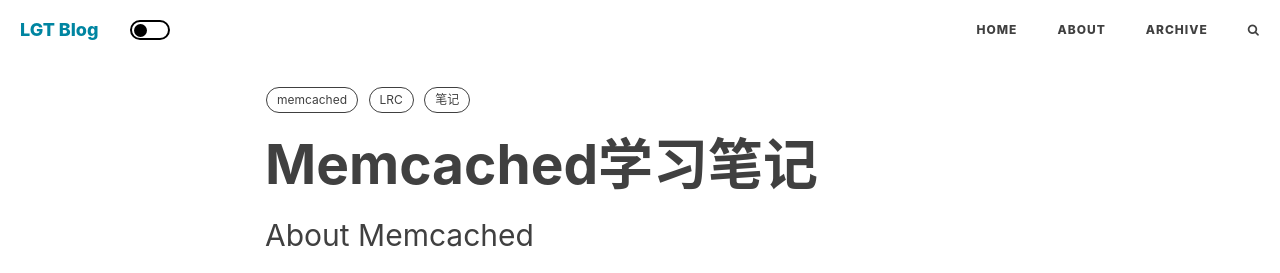
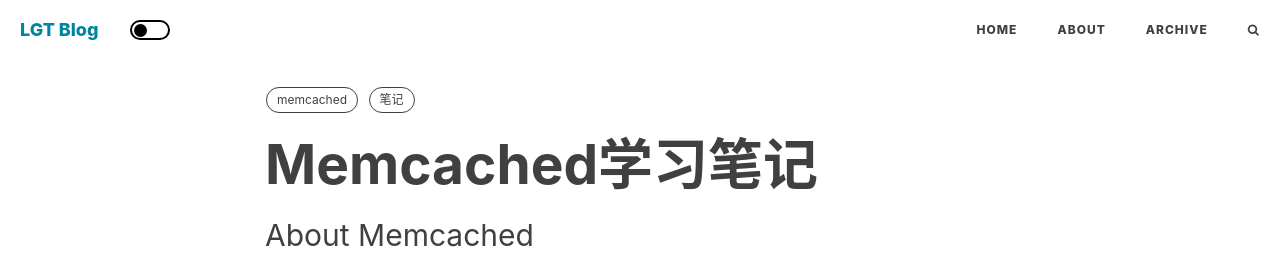
Before and after one commit to LG-tianyuan/lg-tianyuan.github.io, a Jekyll site: the page built from _posts/memcached/2022-10-24-memcached.md, in a window 1280 px wide and 900 px high. Shown: the top 273 px of the window. Built offline with Jekyll 4.4.1, drawn with Linux system fonts in a browser that asks for light colours; comment, search, counter and statistics services are not loaded.

Commit message:
update 2022-10-24

```diff
--- a/_posts/memcached/2022-10-24-memcached.md
+++ b/_posts/memcached/2022-10-24-memcached.md
@@ -8,7 +8,6 @@ header-style: text
 catalog: true
 tags:
     - memcached
-    - LRC
     - 笔记
 ---
 
```
